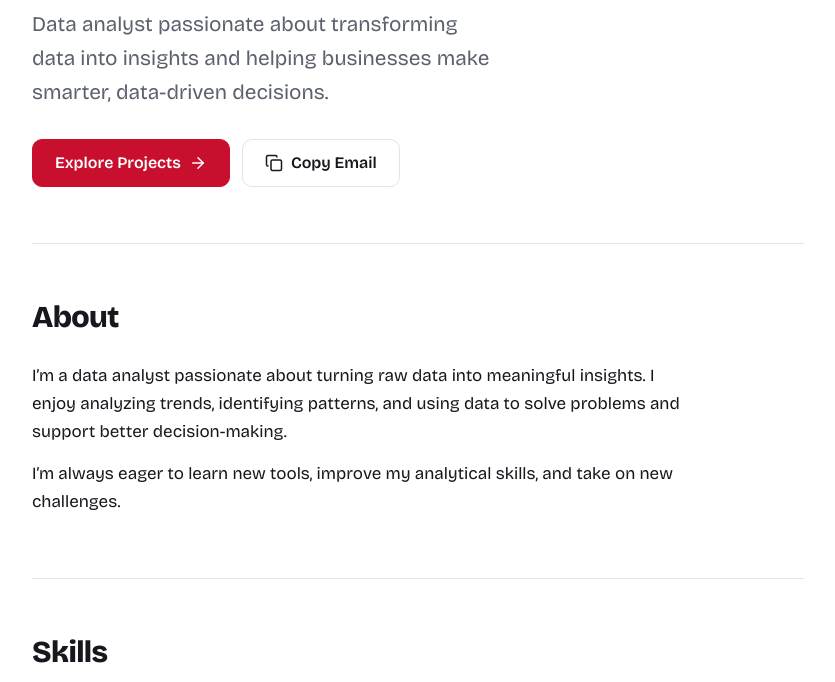
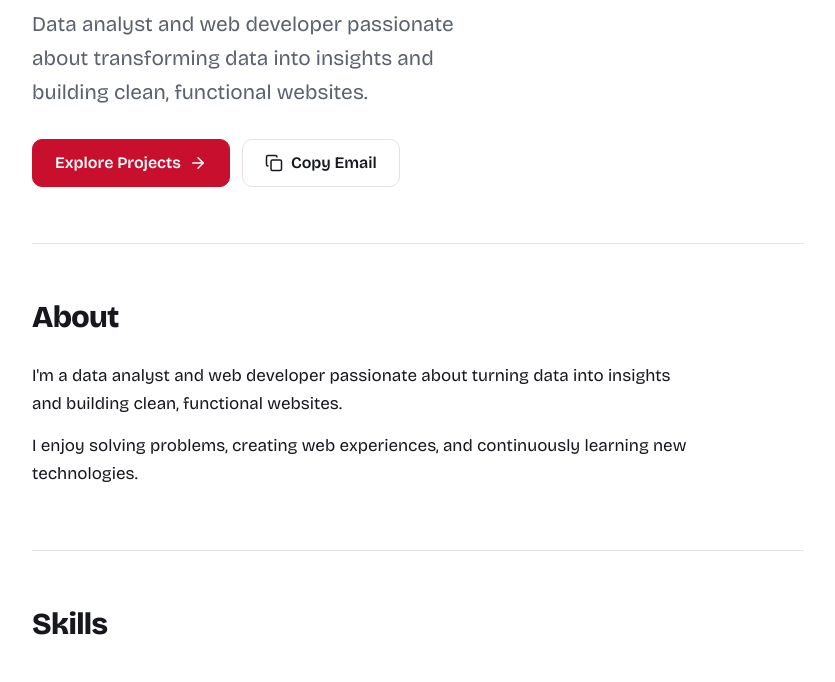
Before and after one commit to brahim-saadi-dev/brahim-saadi-dev.github.io, a website: page index.html.html in a window 1280 px wide. Shown: the part 512-1194 px from the top of the page, without its empty margins (222-1057 px from the left). Drawn offline with nearby package versions, Linux system fonts and the light colour scheme; no server answers.

Commit message:
Revise personal description and add phpMyAdmin skills
Updated personal description and skills in the about section.

```diff
--- a/index.html.html
+++ b/index.html.html
@@ -337,7 +337,7 @@
 }</code></pre>
 <p class="run">$ ./portfolio</p>
 <h1>Brahim Saadi<span class="cursor" aria-hidden="true"></span></h1>
-<p class="role">Data analyst passionate about transforming data into insights and helping businesses make smarter, data-driven decisions.</p>
+<p class="role">Data analyst and web developer passionate about transforming data into insights and building clean, functional websites.</p>
 <div class="hero-actions">
 <a class="btn btn-primary btn-lg" href="#projects">Explore Projects <svg viewBox="0 0 24 24" aria-hidden="true"><path d="M5 12h14"/><path d="m12 5 7 7-7 7"/></svg></a>
 <button class="btn btn-lg" id="copy-email" type="button" hidden><svg id="copy-icon" viewBox="0 0 24 24" aria-hidden="true"><rect width="14" height="14" x="8" y="8" rx="2" ry="2"/><path d="M4 16c-1.1 0-2-.9-2-2V4c0-1.1.9-2 2-2h10c1.1 0 2 .9 2 2"/></svg><svg id="check-icon" viewBox="0 0 24 24" aria-hidden="true" hidden><path d="M20 6 9 17l-5-5"/></svg><span id="copy-label">Copy Email</span></button>
@@ -348,8 +348,8 @@
 
 <section id="about">
 <h2>About</h2>
-<p>I’m a data analyst passionate about turning raw data into meaningful insights. I enjoy analyzing trends, identifying patterns, and using data to solve problems and support better decision-making.</p>
-<p>I’m always eager to learn new tools, improve my analytical skills, and take on new challenges.</p>
+<p>I'm a data analyst and web developer passionate about turning data into insights and building clean, functional websites.</p>
+<p>I enjoy solving problems, creating web experiences, and continuously learning new technologies.</p>
 </section>
 
 <section id="skills">
@@ -361,6 +361,7 @@
 <div class="lang"><b>HTML</b><span>Building the structure and content of web pages.</span></div>
 <div class="lang"><b>CSS</b><span>Styling pages with clean, responsive layouts.</span></div>
 <div class="lang"><b>JavaScript</b><span>Plain JS that powers the live demos in my projects.</span></div>
+<div class="lang"><b>phpMyAdmin</b><span>Managing databases, records, and user accounts.</span></div>
 </section>
 
 <section id="projects">
```
